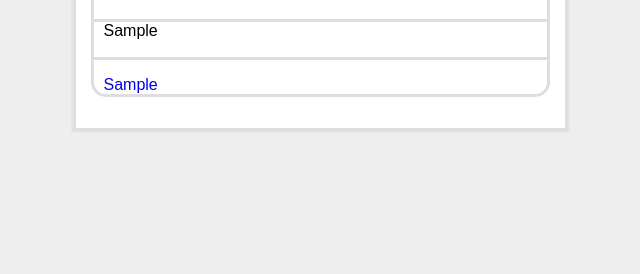
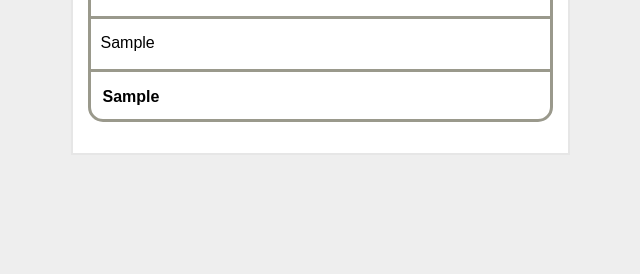
Before and after one commit to ofisch/webProjekti, a Node server app: page /feed in a window 1280 px wide. Shown: the part 526-800 px from the top of the page, without its empty margins (320-960 px from the left). Run offline with Node 20, Linux system fonts and the light colour scheme; tables that the repository leaves empty or names only in its code hold one stand-in row (values such as "Sample post"); some libraries are stand-ins or nearby versions; some web fonts are replaced.

Commit message:
css-tyylittelyä

```diff
--- a/pages/index.js
+++ b/pages/index.js
@@ -35,32 +35,19 @@ window.onload = function () {
 
 }
 
+function openMenu() {
+    document.getElementById("myDropdown").classList.toggle("show");
+}
 
-
-/*
-for (let listing of data) {
-    listingContainer
-.innerHTML = '';
-
-    const img = document.createElement('img');
-    img.src = url + '/uploads/' + listing.kuva;
-    img.alt = listing.kuvaus;
-
-    const figure = document.createElement('figure').appendChild(img);
-
-    const h2 = document.createElement('h2');
-    h2.innerHTML = cat.name;
-
-    const p1 = document.createElement('p');
-    p1.innerHTML = `Birthdate: ${cat.birthdate}`;
-
-    const p2 = document.createElement('p');
-    p2.innerHTML = `Weight: ${cat.weight}kg`;
-
-    const p3 = document.createElement('p');
-    p3.innerHTML = `Owner: ${cat.ownername}`;
-
-    const li = document.createElement('li');
-    li.classList.add('light-border');
-}
-*/
+window.onclick = function(event) {
+    if (!event.target.matches('#listingUser')) {
+      var dropdowns = document.getElementsByClassName("dropdown-content");
+      var i;
+      for (i = 0; i < dropdowns.length; i++) {
+        var openDropdown = dropdowns[i];
+        if (openDropdown.classList.contains('show')) {
+          openDropdown.classList.remove('show');
+        }
+      }
+    }
+  }
--- a/pages/indexStyle.css
+++ b/pages/indexStyle.css
@@ -17,29 +17,56 @@ body {
 
 #listings {
     padding: 15px;
-    border: 3px solid #dfdddd;
+
 }
 
 .listing {
     margin-top: 10px;
-    border: 3px solid #dfdddd;
+    border: 3px solid #9A998C;
     border-radius: 15px;
 }
 
-.listing h3, p, a {
+.listing h3, p, a, button {
     padding-left: 10px;
 }
 
 .listing h3 {
-    border-bottom: 3px solid #dfdddd;
+    border-bottom: 3px solid #9A998C;
     padding-bottom: 5px;
 }
 
 .listing p {
-    border-top: 3px solid #dfdddd;
-    border-bottom: 3px solid #dfdddd;
+    border-top: 3px solid #9A998C;
+    border-bottom: 3px solid #9A998C;
     height: 35px;
+    padding-top: 15px;
 }
+
+.listing a {
+    color: black;
+    padding: 3px;
+    font-size: 16px;
+    border: none;
+    cursor: pointer;
+    font-weight: bold;
+}
+
+.listing a:hover {
+    color: #3897f0;
+}
+
+#listingUser {
+
+}
+
+.user {
+    padding-bottom: 13px;
+    margin-left: 9px;
+    position: relative;
+    display: inline-block;
+}
+
+.show {display: block;}
 
 nav {
     display: flex;
--- a/views/feed.ejs
+++ b/views/feed.ejs
@@ -24,26 +24,23 @@
         </nav>
         <main>
         <header>
-            <h2>Syöte</h2>
+            <h2></h2>
         </header>
         <section id="listings">
 
             <% if (data.length) {%>
                 <% for(let listing of data) { %>
                     <div class="listing">
-                        <% if (listing.tyyppi = "myydään") {%>
-                        <h3 style="color: yellow"><%= listing.tyyppi %>: <%= listing.otsikko %></h3>
-                        <% } else { %>
-                            <h3 style="color: greenyellow"><%= listing.tyyppi %>: <%= listing.otsikko %></h3>
-                        <% } %>
+                        <h3><%= listing.tyyppi %>: <%= listing.otsikko %></h3>
                     <div>
                         <!--<img class="listingImg" src="../<%= listing.kuva %>" style="width: 100%; height: 300px;">  -->
 
                         <img class="listingImg" src="<%= listing.kuva %>" style="width: 100%; height: 300px;">
-
                     </div>
                     <p><%= listing.kuvaus %></p>
-                    <a href="<%= listing.kayttajaId %>" style="text-decoration: none"><%= listing.nimimerkki %></a>
+                    <div class="user">
+                    <a id="listingUser" style="text-decoration: none"><%= listing.nimimerkki %></a>
+                    </div>
                 </div>
                 <% } %>
             <% } else { %>
```
